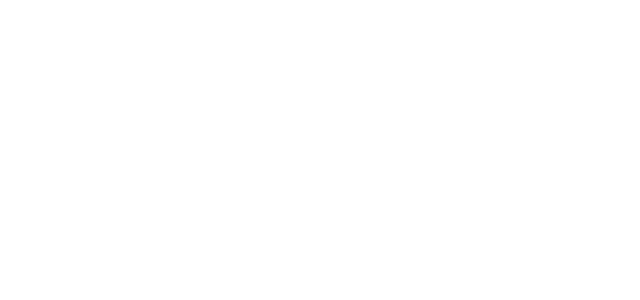
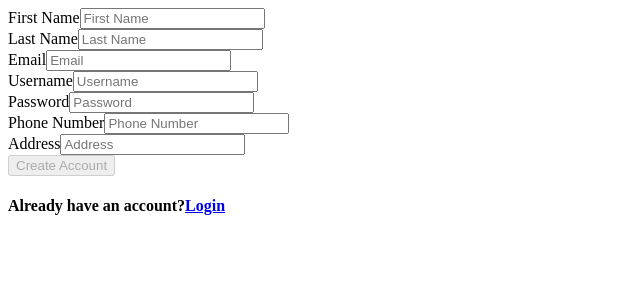
Before and after one commit to bojeebs/MarketplaceClient, a React (Create React App) app in the folder Client/marketplace/: page /register in a window 1280 px wide. Before the commit this address had no page. Shown: the top 300 px of the page, without its empty margins (0-640 px from the left). Built offline with nearby package versions, Linux system fonts and the light colour scheme.

Commit message:
register component
Setup and tested successfully pretty standard stuff here. Main takeaway here was typescript types when applying them to forms. I was using HTML input for both handlechange and handle submit instead of using form elements for the submit function.

```diff
--- a/Client/marketplace/src/App.js
+++ b/Client/marketplace/src/App.js
@@ -2,6 +2,7 @@
 import { AuthProvider } from './AuthContext';
 import Landing from './Components/Landing.tsx';
 import Login from './Components/Login.tsx';
+import Register from './Components/Register.tsx';
 import { useState, useEffect } from 'react'
 import { Route, Routes } from 'react-router';
 
@@ -21,6 +22,7 @@
       <Route path="/" element={<><Landing /></>}
       />
       <Route path="login" element={<><Login /></>}/>
+      <Route path="register" element={<><Register/> </>}/>
 
 
 
--- a/Client/marketplace/src/Components/Register.tsx
+++ b/Client/marketplace/src/Components/Register.tsx
@@ -0,0 +1,186 @@
+import { AuthProvider } from "../AuthContext"
+import React from "react"
+import { useState } from "react"
+import { useNavigate, Link } from "react-router-dom"
+import { RegisterUser } from "../services/Auth"
+
+
+type FormValues =  {
+  firstName: string,
+  lastName: string,
+  email: string,
+  username: string,
+  password: string,
+  phoneNumber: string,
+  address: string
+
+}
+
+
+const Register = () => {
+
+let navigate = useNavigate()
+const [ formValues, setFormValues] = useState<FormValues>({
+  firstName: "",
+  lastName: "",
+  email: "",
+  username: "",
+  password: "",
+  phoneNumber: "",
+  address: "",
+})
+
+const handleChange = (e:React.ChangeEvent<HTMLInputElement>) => {
+  setFormValues({ ...formValues, [e.target.name]: e.target.value });
+};
+
+
+const handleSubmit = async (e:React.ChangeEvent<HTMLFormElement>) => {
+  e.preventDefault()
+  await RegisterUser({
+    firstName: formValues.firstName,
+    lastName: formValues.lastName,
+    email: formValues.email,
+    username: formValues.username,
+    password: formValues.password,
+    phoneNumber: formValues.phoneNumber,
+    address: formValues.address
+    })
+
+    setFormValues({
+      firstName: "",
+      lastName: "",
+      email: "",
+      username: "",
+      password: "",
+      phoneNumber: "",
+      address: "",
+  })
+
+    navigate("/login")
+}
+
+return (
+    <div>
+     <form className="register-form" onSubmit={handleSubmit}>
+      <div className="input-wrapper">
+        <label className="firstname" htmlFor='firstname'>
+          First Name
+        </label>
+        <input
+        className="register-input"
+        onChange={handleChange}
+        placeholder="First Name"
+        name="firstName"
+        type="text"
+        value={formValues.firstName}
+        required
+        />
+        </div>
+        <div className="input-wrapper">
+        <label className="lasttname" htmlFor='lastname'>
+          Last Name
+        </label>
+        <input
+        className="register-input"
+        onChange={handleChange}
+        placeholder="Last Name"
+        name="lastName"
+        type="text"
+        value={formValues.lastName}
+        required
+        />
+        </div>
+        <div className="input-wrapper">
+        <label className="email" htmlFor='email'>
+          Email
+        </label>
+        <input
+        className="register-input"
+        onChange={handleChange}
+        placeholder="Email"
+        name="email"
+        type="email"
+        value={formValues.email}
+        required
+        />
+        </div>
+        <div className="input-wrapper">
+        <label className="username" htmlFor='username'>
+          Username
+        </label>
+        <input
+        className="register-input"
+        onChange={handleChange}
+        placeholder="Username"
+        name="username"
+        type="username"
+        value={formValues.username}
+        required
+        />
+        </div>
+        <div className="input-wrapper">
+        <label className="password" htmlFor='password'>
+          Password
+        </label>
+        <input
+        className="register-input"
+        onChange={handleChange}
+        placeholder="Password"
+        name="password"
+        type="password"
+        value={formValues.password}
+        required
+        />
+        </div>
+        <div className="input-wrapper">
+        <label className="phonenumber" htmlFor='phonenumber'>
+          Phone Number
+        </label>
+        <input
+        className="register-input"
+        onChange={handleChange}
+        placeholder="Phone Number"
+        name="phoneNumber"
+        type="text"
+        value={formValues.phoneNumber}
+        required
+        />
+        </div>
+        <div className="input-wrapper">
+        <label className="address" htmlFor='address'>
+          Address
+        </label>
+        <input
+        className="register-input"
+        onChange={handleChange}
+        placeholder="Address"
+        name="address"
+        type="address"
+        value={formValues.address}
+        required
+        />
+        </div>
+        <button
+          className="create-account"
+          disabled={
+            !formValues.firstName || !formValues.lastName || !formValues.email || !formValues.username || !formValues.password ||
+            !formValues.phoneNumber || !formValues.address
+          }
+        >
+          Create Account
+        </button>
+        <footer>
+          <h4 className='redirect-text'>
+            Already have an account?
+            <Link className="links" to="/login">
+              Login
+            </Link>
+          </h4>
+          </footer>
+      </form>
+    </div>
+  )
+}
+
+export default Register
```
